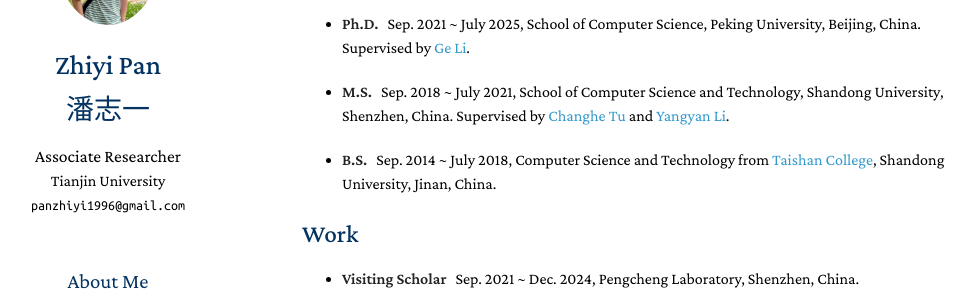
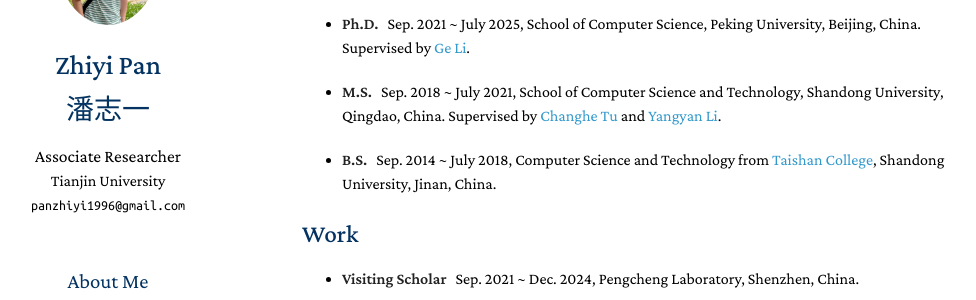
Before and after one commit to panzhiyi/panzhiyi.github.io, a Jekyll site: the page built from index.md, in a window 1280 px wide and 900 px high. Shown: the part 198-498 px from the top of the window, without its empty margins (168-1144 px from the left). Built offline with Jekyll 4.4.1, drawn with Linux system fonts in a browser that asks for light colours; a style sheet for code colours, icons or effects is not loaded.

Commit message:
Update index.md

```diff
--- a/index.md
+++ b/index.md
@@ -10,7 +10,7 @@
 
 - **Ph.D.** &nbsp;&nbsp;Sep. 2021 ~ July 2025, School of Computer Science, Peking University, Beijing, China. Supervised by [Ge Li](https://www.ece.pku.edu.cn/info/1046/2658.htm).
 
-- **M.S.** &nbsp;&nbsp;Sep. 2018 ~ July 2021, School of Computer Science and Technology, Shandong University, Shenzhen, China. Supervised by [Changhe Tu](https://irc.cs.sdu.edu.cn/~chtu/index.html) and [Yangyan Li](https://yangyan.li/).
+- **M.S.** &nbsp;&nbsp;Sep. 2018 ~ July 2021, School of Computer Science and Technology, Shandong University, Qingdao, China. Supervised by [Changhe Tu](https://irc.cs.sdu.edu.cn/~chtu/index.html) and [Yangyan Li](https://yangyan.li/).
 
 - **B.S.** &nbsp;&nbsp;Sep. 2014 ~ July 2018, Computer Science and Technology from [Taishan College](https://www.tsxt.sdu.edu.cn/), Shandong University, Jinan, China.
 
```
